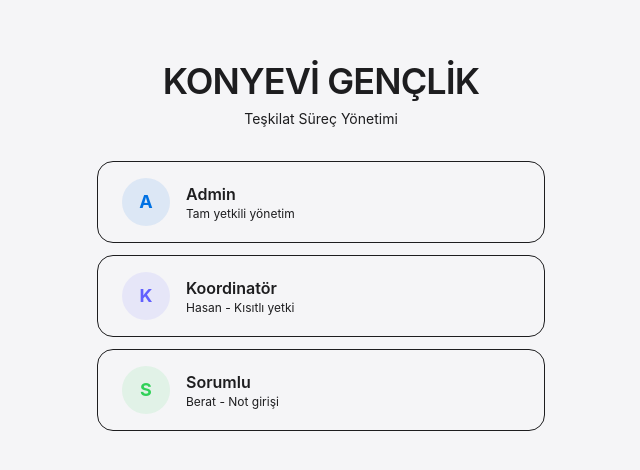
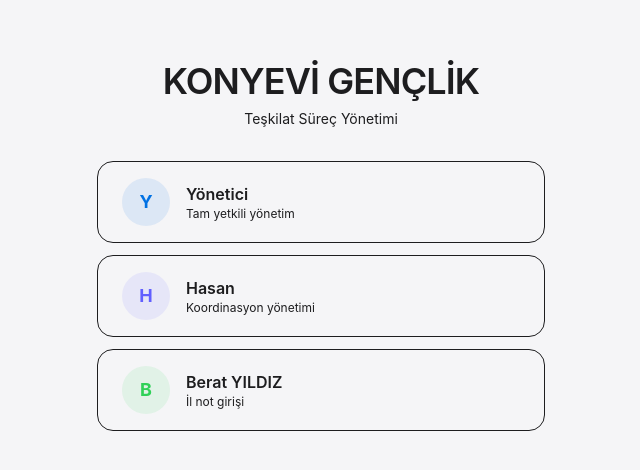
Before and after one commit to cadelux/surec-yonetim-paneli, a Next.js app: page / in a window 1280 px wide. Shown: the part 154-624 px from the top of the page, without its empty margins (319-959 px from the left). Built offline with nearby package versions, Linux system fonts and the light colour scheme.

Commit message:
fix: Dynamic user list on login screen

```diff
--- a/app/page.tsx
+++ b/app/page.tsx
@@ -5,7 +5,7 @@ import React, { useEffect, useState } from 'react';
 import { useRouter } from "next/navigation";
 import { useAuth } from './context/AuthContext';
 import { StorageService } from './services/storage';
-import { Entry, EntryStatus } from './types';
+import { Entry, EntryStatus, User } from './types';
 import Modal from './components/Modal';
 import EntryForm from './components/EntryForm';
 
@@ -34,6 +34,7 @@ export default function Dashboard() {
   const { user, login, logout, isLoading: authLoading } = useAuth();
   const router = useRouter();
   const [entries, setEntries] = useState<Entry[]>([]);
+  const [users, setUsers] = useState<User[]>([]);
   const [loading, setLoading] = useState(true);
   const [theme, setTheme] = useState<'light' | 'dark'>('light');
 
@@ -63,6 +64,7 @@ export default function Dashboard() {
     setLoading(true);
     setTimeout(() => {
       setEntries(StorageService.getEntries());
+      setUsers(StorageService.getUsers());
       setLoading(false);
     }, 300);
   };
@@ -160,38 +162,37 @@ export default function Dashboard() {
           </div>
 
           <div className="space-y-3">
-            <button
-              onClick={() => login('admin')}
-              className="w-full flex items-center gap-4 px-6 py-4 bg-card hover:bg-hover border border-border rounded-2xl transition-all duration-200 group"
-            >
-              <div className="w-12 h-12 rounded-full bg-primary/10 flex items-center justify-center text-primary font-bold text-lg">A</div>
-              <div className="text-left flex-1">
-                <div className="font-semibold text-foreground group-hover:text-primary transition-colors">Admin</div>
-                <div className="text-xs text-foreground/50">Tam yetkili yönetim</div>
-              </div>
-            </button>
+            {users.map((u) => {
+              const roleColors: Record<string, string> = {
+                admin: "text-primary bg-primary/10",
+                koordinator: "text-indigo-500 bg-indigo-500/10",
+                sorumlu: "text-success bg-success/10",
+                viewer: "text-foreground/40 bg-surface",
+              };
 
-            <button
-              onClick={() => login('hasan')}
-              className="w-full flex items-center gap-4 px-6 py-4 bg-card hover:bg-hover border border-border rounded-2xl transition-all duration-200 group"
-            >
-              <div className="w-12 h-12 rounded-full bg-indigo-500/10 flex items-center justify-center text-indigo-500 font-bold text-lg">K</div>
-              <div className="text-left flex-1">
-                <div className="font-semibold text-foreground group-hover:text-indigo-500 transition-colors">Koordinatör</div>
-                <div className="text-xs text-foreground/50">Hasan - Kısıtlı yetki</div>
-              </div>
-            </button>
+              const roleLabels: Record<string, string> = {
+                admin: "Tam yetkili yönetim",
+                koordinator: "Koordinasyon yönetimi",
+                sorumlu: "İl not girişi",
+                viewer: "Sadece görüntüleme",
+              };
 
-            <button
-              onClick={() => login('berat')}
-              className="w-full flex items-center gap-4 px-6 py-4 bg-card hover:bg-hover border border-border rounded-2xl transition-all duration-200 group"
-            >
-              <div className="w-12 h-12 rounded-full bg-success/10 flex items-center justify-center text-success font-bold text-lg">S</div>
-              <div className="text-left flex-1">
-                <div className="font-semibold text-foreground group-hover:text-success transition-colors">Sorumlu</div>
-                <div className="text-xs text-foreground/50">Berat - Not girişi</div>
-              </div>
-            </button>
+              return (
+                <button
+                  key={u.uid}
+                  onClick={() => login(u.username)}
+                  className="w-full flex items-center gap-4 px-6 py-4 bg-card hover:bg-hover border border-border rounded-2xl transition-all duration-200 group active:scale-[0.98]"
+                >
+                  <div className={clsx("w-12 h-12 rounded-full flex items-center justify-center font-bold text-lg", roleColors[u.role] || roleColors.viewer)}>
+                    {u.displayName[0].toUpperCase()}
+                  </div>
+                  <div className="text-left flex-1">
+                    <div className="font-semibold text-foreground group-hover:text-primary transition-colors">{u.displayName}</div>
+                    <div className="text-xs text-foreground/50">{roleLabels[u.role]}</div>
+                  </div>
+                </button>
+              );
+            })}
           </div>
         </div>
       </div>
```
